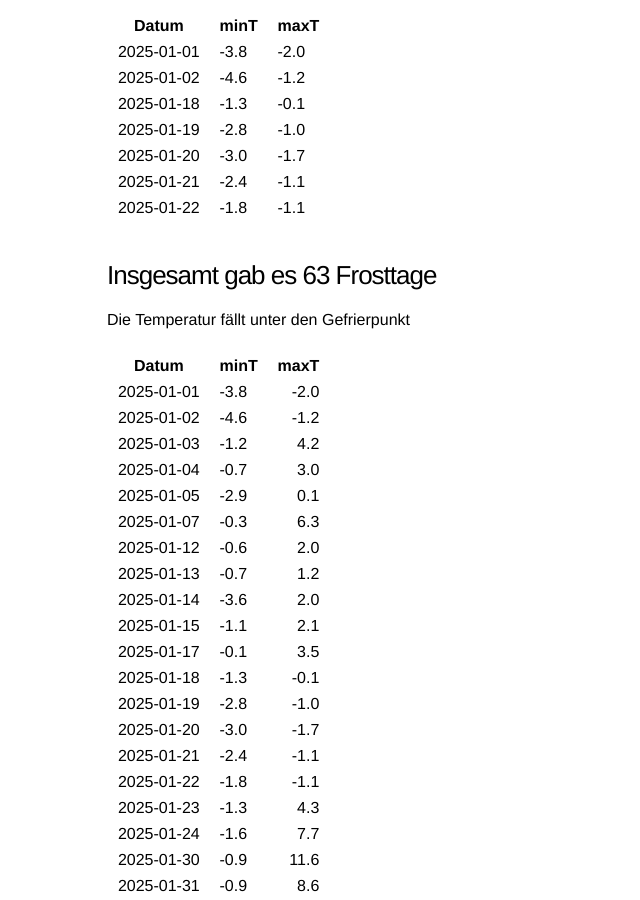
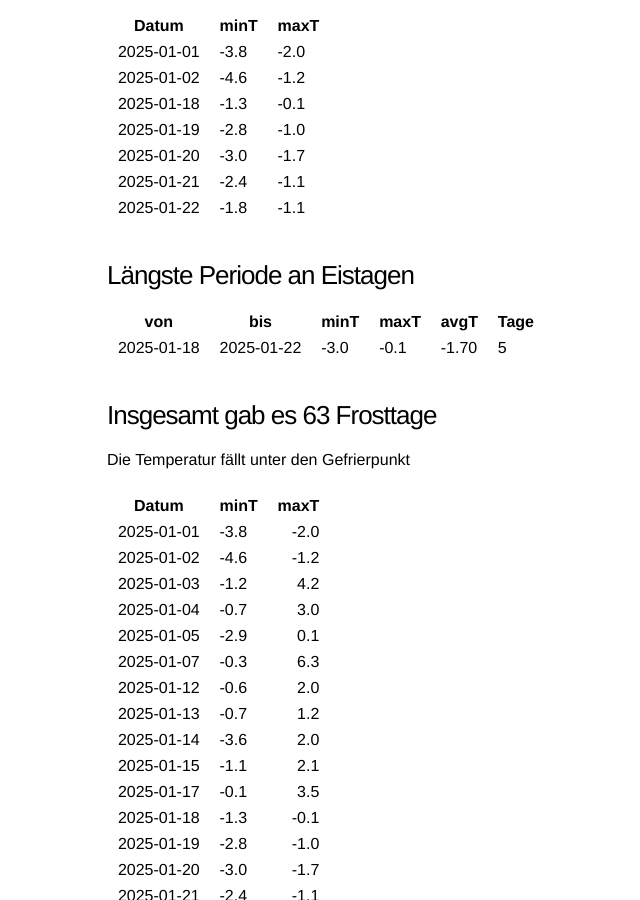
Before and after one commit to hans-mayer/blog, a Jekyll site: the page built from _posts/2026-01-01-Wetter-2025-in-Mauer.markdown, in a window 1280 px wide and 900 px high, scrolled down 3564 px. Shown: the whole window, without its empty margins (133-773 px from the left). Built offline with Jekyll 4.4.1, drawn with Linux system fonts in a browser that asks for light colours; some of the changed text lies outside the part shown.

Commit message:
2026-01-01-Wetter-2025-in-Mauer

```diff
--- a/_posts/2026-01-01-Wetter-2025-in-Mauer.markdown
+++ b/_posts/2026-01-01-Wetter-2025-in-Mauer.markdown
@@ -76,6 +76,13 @@
 | &nbsp;&nbsp;2025-01-20&nbsp;&nbsp; | &nbsp;&nbsp;-3.0&nbsp;&nbsp;   | &nbsp;&nbsp;-1.7&nbsp;&nbsp;   |
 | &nbsp;&nbsp;2025-01-21&nbsp;&nbsp; | &nbsp;&nbsp;-2.4&nbsp;&nbsp;   | &nbsp;&nbsp;-1.1&nbsp;&nbsp;   |
 | &nbsp;&nbsp;2025-01-22&nbsp;&nbsp; | &nbsp;&nbsp;-1.8&nbsp;&nbsp;   | &nbsp;&nbsp;-1.1&nbsp;&nbsp;   |
+
+### Längste Periode an Eistagen
+
+| &nbsp;&nbsp;von&nbsp;&nbsp;        | &nbsp;&nbsp;bis&nbsp;&nbsp;        | &nbsp;&nbsp;minT&nbsp;&nbsp;   | &nbsp;&nbsp;maxT&nbsp;&nbsp;   | &nbsp;&nbsp;avgT&nbsp;&nbsp;   | &nbsp;&nbsp;Tage&nbsp;&nbsp;   |
+|------------------------------------|------------------------------------|--------------------------------|--------------------------------|--------------------------------|--------------------------------|
+| &nbsp;&nbsp;2025-01-18&nbsp;&nbsp; | &nbsp;&nbsp;2025-01-22&nbsp;&nbsp; | &nbsp;&nbsp;-3.0&nbsp;&nbsp;   | &nbsp;&nbsp;-0.1&nbsp;&nbsp;   | &nbsp;&nbsp;-1.70&nbsp;&nbsp;  | &nbsp;&nbsp;5&nbsp;&nbsp;      |
+
 
 ### Insgesamt gab es 63 Frosttage
 
@@ -239,18 +246,24 @@
 | &nbsp;&nbsp;Juli&nbsp;&nbsp;    | &nbsp;&nbsp;11&nbsp;&nbsp;       |
 | &nbsp;&nbsp;August&nbsp;&nbsp;  | &nbsp;&nbsp;10&nbsp;&nbsp;       |
 
+### Längste Periode an Hitzetagen
+
+| &nbsp;&nbsp;von&nbsp;&nbsp;        | &nbsp;&nbsp;bis&nbsp;&nbsp;        | &nbsp;&nbsp;minT&nbsp;&nbsp;   | &nbsp;&nbsp;maxT&nbsp;&nbsp;   | &nbsp;&nbsp;avgT&nbsp;&nbsp;   | &nbsp;&nbsp;Tage&nbsp;&nbsp;   |
+|------------------------------------|------------------------------------|--------------------------------|--------------------------------|--------------------------------|--------------------------------|
+| &nbsp;&nbsp;2025-06-22&nbsp;&nbsp; | &nbsp;&nbsp;2025-06-27&nbsp;&nbsp; | &nbsp;&nbsp;13.1&nbsp;&nbsp;   | &nbsp;&nbsp;36.2&nbsp;&nbsp;   | &nbsp;&nbsp;24.96&nbsp;&nbsp;  | &nbsp;&nbsp;6&nbsp;&nbsp;      |
+
 
 ### Monatsübersicht 2025
 
 | &nbsp;&nbsp;Nr&nbsp;&nbsp;   | &nbsp;&nbsp;Monat&nbsp;&nbsp;     | &nbsp;&nbsp;minT&nbsp;&nbsp;   | &nbsp;&nbsp;maxT&nbsp;&nbsp;   | &nbsp;&nbsp;avgT&nbsp;&nbsp;   |
 |------------------------------|-----------------------------------|-------------------------------:|-------------------------------:|-------------------------------:|
-| &nbsp;&nbsp;1&nbsp;&nbsp;    | &nbsp;&nbsp;Januar&nbsp;&nbsp;    | &nbsp;&nbsp;-4.6&nbsp;&nbsp;   | &nbsp;&nbsp;15.0&nbsp;&nbsp;   | &nbsp;&nbsp;1.65&nbsp;&nbsp;   |
-| &nbsp;&nbsp;2&nbsp;&nbsp;    | &nbsp;&nbsp;Februar&nbsp;&nbsp;   | &nbsp;&nbsp;-8.4&nbsp;&nbsp;   | &nbsp;&nbsp;13.5&nbsp;&nbsp;   | &nbsp;&nbsp;1.78&nbsp;&nbsp;   |
+| &nbsp;&nbsp;1&nbsp;&nbsp;    | &nbsp;&nbsp;Januar&nbsp;&nbsp;    | &nbsp;&nbsp;-4.6&nbsp;&nbsp;   | &nbsp;&nbsp;15.0&nbsp;&nbsp;   | &nbsp;&nbsp;**1.65**&nbsp;&nbsp;   |
+| &nbsp;&nbsp;2&nbsp;&nbsp;    | &nbsp;&nbsp;Februar&nbsp;&nbsp;   | &nbsp;&nbsp;**-8.4**&nbsp;&nbsp;   | &nbsp;&nbsp;13.5&nbsp;&nbsp;   | &nbsp;&nbsp;1.78&nbsp;&nbsp;   |
 | &nbsp;&nbsp;3&nbsp;&nbsp;    | &nbsp;&nbsp;März&nbsp;&nbsp;      | &nbsp;&nbsp;-3.8&nbsp;&nbsp;   | &nbsp;&nbsp;20.8&nbsp;&nbsp;   | &nbsp;&nbsp;7.94&nbsp;&nbsp;   |
 | &nbsp;&nbsp;4&nbsp;&nbsp;    | &nbsp;&nbsp;April&nbsp;&nbsp;     | &nbsp;&nbsp;0.6&nbsp;&nbsp;    | &nbsp;&nbsp;26.6&nbsp;&nbsp;   | &nbsp;&nbsp;13.18&nbsp;&nbsp;  |
 | &nbsp;&nbsp;5&nbsp;&nbsp;    | &nbsp;&nbsp;Mai&nbsp;&nbsp;       | &nbsp;&nbsp;5.0&nbsp;&nbsp;    | &nbsp;&nbsp;31.0&nbsp;&nbsp;   | &nbsp;&nbsp;14.75&nbsp;&nbsp;  |
-| &nbsp;&nbsp;6&nbsp;&nbsp;    | &nbsp;&nbsp;Juni&nbsp;&nbsp;      | &nbsp;&nbsp;11.0&nbsp;&nbsp;   | &nbsp;&nbsp;36.2&nbsp;&nbsp;   | &nbsp;&nbsp;22.48&nbsp;&nbsp;  |
-| &nbsp;&nbsp;7&nbsp;&nbsp;    | &nbsp;&nbsp;Juli&nbsp;&nbsp;      | &nbsp;&nbsp;12.4&nbsp;&nbsp;   | &nbsp;&nbsp;38.0&nbsp;&nbsp;   | &nbsp;&nbsp;21.49&nbsp;&nbsp;  |
+| &nbsp;&nbsp;6&nbsp;&nbsp;    | &nbsp;&nbsp;Juni&nbsp;&nbsp;      | &nbsp;&nbsp;11.0&nbsp;&nbsp;   | &nbsp;&nbsp;36.2&nbsp;&nbsp;   | &nbsp;&nbsp;**22.48**&nbsp;&nbsp;  |
+| &nbsp;&nbsp;7&nbsp;&nbsp;    | &nbsp;&nbsp;Juli&nbsp;&nbsp;      | &nbsp;&nbsp;12.4&nbsp;&nbsp;   | &nbsp;&nbsp;**38.0**&nbsp;&nbsp;   | &nbsp;&nbsp;21.49&nbsp;&nbsp;  |
 | &nbsp;&nbsp;8&nbsp;&nbsp;    | &nbsp;&nbsp;August&nbsp;&nbsp;    | &nbsp;&nbsp;11.5&nbsp;&nbsp;   | &nbsp;&nbsp;35.5&nbsp;&nbsp;   | &nbsp;&nbsp;22.05&nbsp;&nbsp;  |
 | &nbsp;&nbsp;9&nbsp;&nbsp;    | &nbsp;&nbsp;September&nbsp;&nbsp; | &nbsp;&nbsp;6.1&nbsp;&nbsp;    | &nbsp;&nbsp;29.6&nbsp;&nbsp;   | &nbsp;&nbsp;17.33&nbsp;&nbsp;  |
 | &nbsp;&nbsp;10&nbsp;&nbsp;   | &nbsp;&nbsp;Oktober&nbsp;&nbsp;   | &nbsp;&nbsp;0.3&nbsp;&nbsp;    | &nbsp;&nbsp;18.3&nbsp;&nbsp;   | &nbsp;&nbsp;10.64&nbsp;&nbsp;  |
```
